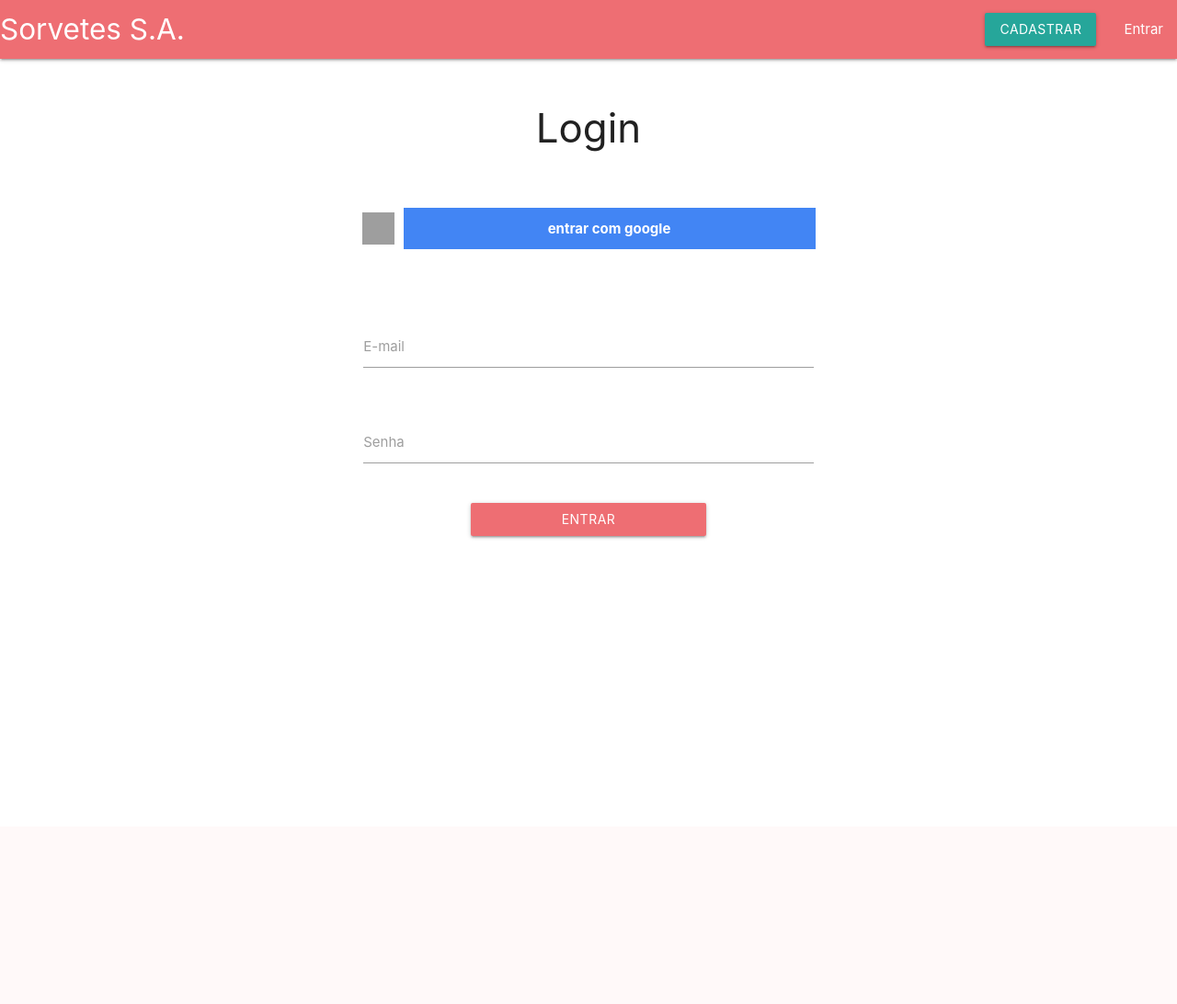
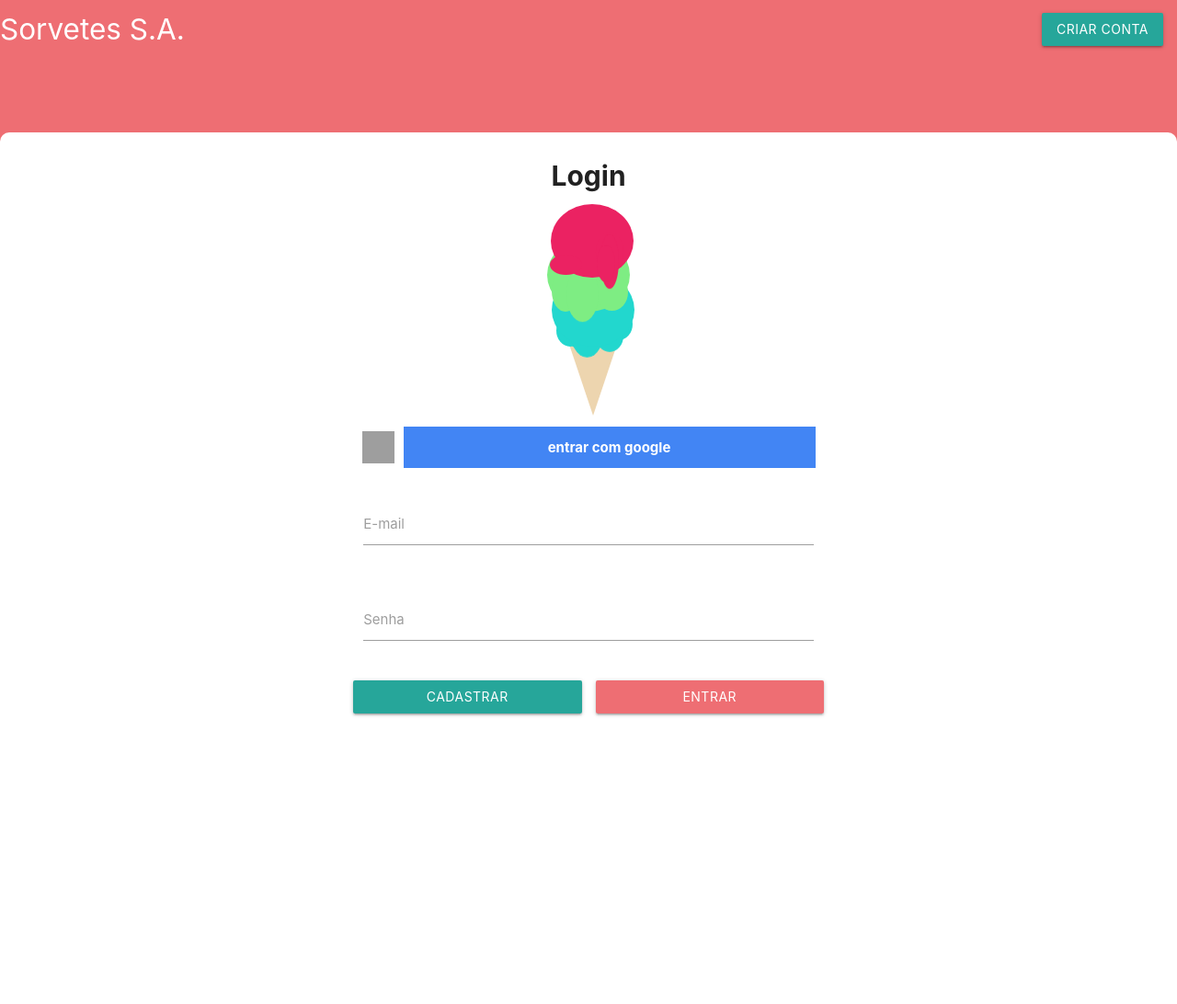
Before and after one commit to ClaudioToledoGHT/DSI, a Flask app: page / in a window 1280 px wide. Shown: the whole page at 92% size. Before the commit the page ends 586 px from the top, so only its background shows below. Run offline with Flask 2, Linux system fonts and the light colour scheme; parts of the project's set-up code (start-up, migrations or seed data) failed here and were passed over; grey boxes are pictures that could not be loaded.

Commit message:
ajustes cadastro google

```diff
--- /dev/null
+++ b/app/auth/static/style.css
@@ -0,0 +1,8 @@
+.login-background {
+  height: calc(100vh - 63px);
+  margin: 0;
+  min-width: 100vw;
+  width: 100vw;
+  background: rgb(38,166,154);
+  background: linear-gradient(0deg, rgba(38,166,154,1) 0%, rgba(238,110,115,1) 81%);
+}
--- a/app/auth/templates/login.html
+++ b/app/auth/templates/login.html
@@ -1,17 +1,51 @@
 {% extends "base.html" %}
+<link rel="stylesheet" href="{{ url_for('static', filename = 'base.css') }}"/>
+<link rel="stylesheet" href="{{ url_for('static', filename = 'style.css') }}"/>
 
 {% block titulo %}Cadastrar ?{% endblock %}
-{% block js %}
+{% block styles %}
+.container {
+    height: calc(100vh - 64px);
+    margin: 0;
+    min-width: 100vw;
+    width: 100vw;
+    background: rgb(38,166,154);
+    background: linear-gradient(0deg, rgba(38,166,154,1) 0%, rgba(238,110,115,1) 81%);
+}
 
+.login-background {
+    padding-top: 10vh;
+    width: fit-content;
+    margin: 0 auto;
+}
+
+.login-card {
+    background: white;
+    padding: 0 30px;
+    border-radius: 10px;
+}
+
+.entrar-p {
+    font-size: 2em;
+    text-align: center;
+    padding-top: 25px;
+}
+
+.buttons-container {
+    display: grid;
+    grid-template-columns: 1fr 1fr;
+    gap: 1em;
+    padding-bottom: 35px;
+}
 {% endblock %}
 
 {% block entrarsair %}
-<li><a href="/cadastro" class="waves-effect waves-light btn">cadastrar</a></li>
-<li><a href="/login">Entrar</a></li>
+<li><a href="/cadastro" class="waves-effect waves-light btn">criar conta</a></li>
 {% endblock %}
 
 {% block content %}
 
+    <div class="login-background">
         {% if erro or mensagem %}
             <br/>
             <br/>
@@ -23,12 +57,10 @@
                 </div>
             </div>
         {% endif %}
+        <div class="login-card">
 
-    <br/>
-    <h3 style="text-align: center;">Login</h3>
-    <br/>
-    <br/>
-
+            <b><p class="entrar-p">Login</p></b>
+            {% include 'sorvete.html' %}
 
             <form action="./google/login" method="POST" class="">
                 <button type="submit" class="google-btn" style="background-color: #4285f4;color: white;display: flex;border: none;margin: 0 auto;padding: 0;height: 45px;align-items: center;">
@@ -40,11 +72,7 @@
                     </div>
                 </button>
             </form>
-
             <br/>
-    <br/>
-    <br/>
-
             <form action="./login" method="POST" class="login-container" style="width: 40vw;text-align: -webkit-center;margin: 0 auto;">
 
                 <div class="row">
@@ -61,6 +89,11 @@
                     </div>
                 </div>
 
-        <button type="submit" class="waves-effect waves-light btn" style="width: 20vw; background-color: #ee6e73;">entrar</button>
+                <div class="buttons-container">
+                    <a href="/cadastro" class="waves-effect waves-light btn">cadastrar</a>
+                    <button type="submit" class="waves-effect waves-light btn" style="background-color: #ee6e73;">entrar</button>
+                </div>
             </form>
+        </div>
+    </div>
 {% endblock %}
--- a/app/auth/views.py
+++ b/app/auth/views.py
@@ -11,10 +11,9 @@
 import os
 import requests
 import pathlib
-import time
+from app.helper.location import geolocation
 
 os.environ["OAUTHLIB_INSECURE_TRANSPORT"] = "1"
-GOOGLE_CLIENT_ID = "933766707378-urgg0ad2k7s0e6p0s0kji327j8vae7sn.apps.googleusercontent.com"
 client_secrets_file = os.path.join(pathlib.Path(__file__).parent, "client_secret.json")
 flow = Flow.from_client_secrets_file(
     client_secrets_file=client_secrets_file,
@@ -36,81 +35,98 @@
 
 @auth.route('/cadastro', methods=["GET", "POST"])
 def cadastrar():
-    if request.method == 'GET':
-        usuario_obj = {}
-        nome = request.cookies.get("nome", "")
-        email = request.cookies.get("email", "")
-        provedor_id = request.cookies.get("provedor_id", "")
-        provedor = request.cookies.get("provedor", "")
 
-        if not nome and not email and session:
-            if 'email' in session:
-                email = session["email"]
-            if 'nome' in session:
-                nome = session["nome"]
-            if 'provedor' in session:
-                provedor = session["provedor"]
-            if 'provedor_id' in session:
-                provedor_id = session["provedor_id"]
-            usuario_obj['senha'] = ''
+    try:
+        if request.method == 'GET':
+            usuario_obj = {}
+            nome = request.args.get('nome')
+            email = request.args.get('email')
+            provedor_id = request.args.get('provedor_id')
+            provedor = request.args.get('provedor')
 
-        usuario_obj['email'] = email
-        usuario_obj['nome'] = nome
-        usuario_obj['provedor_id'] = provedor_id
-        usuario_obj['provedor'] = provedor
-        usuario_obj['cadastro'] = True
+            if not nome and not email and session:
+                if 'email' in session:
+                    email = session["email"]
+                if 'nome' in session:
+                    nome = session["nome"]
+                if 'provedor' in session:
+                    provedor = session["provedor"]
+                if 'provedor_id' in session:
+                    provedor_id = session["provedor_id"]
+                usuario_obj['senha'] = ''
 
-        return render_template('form_cadastro.html', usuario=usuario_obj)
+            usuario_obj['email'] = email
+            usuario_obj['nome'] = nome
+            usuario_obj['provedor_id'] = provedor_id
+            usuario_obj['provedor'] = provedor
+            usuario_obj['cadastro'] = True
 
-    if request.method == 'POST':
-        provedor = request.form['provedor']
-        provedor_id = request.form['provedor_id']
-        senha = None
+            return render_template('form_cadastro.html', usuario=usuario_obj)
 
-        if provedor == '':
-            provedor = None
+        if request.method == 'POST':
+            print('POST')
+            provedor = request.form['provedor']
+            provedor_id = request.form['provedor_id']
+            senha = None
 
-        if provedor_id == '':
-            provedor_id = None
-        else:
-            senha = generate_password_hash(request.form['senha'])
 
-        usuario = Usuario()
-        usuario.nome = request.form['nome']
-        usuario.email = request.form['email']
-        usuario.provedor = provedor
-        usuario.provedor_id = provedor_id
-        usuario.senha = senha
-        usuario.tipoUsuario = request.form['tipoUsuario']
 
-        endereco = Endereco()
-        endereco.logradouro = request.form['logradouro']
-        endereco.cidade = request.form['cidade']
-        endereco.cep = request.form['cep']
-        endereco.uf = request.form['uf']
-        endereco.bairro = request.form['bairro']
-        endereco.numero = request.form['numero']
-        endereco.complemento = request.form['complemento']
-        endereco.pontoDeReferencia = request.form['pontoDeReferencia']
-        geolocator = Nominatim(user_agent="DSI_GHT_2021")
-        location = geolocator.geocode(endereco.logradouro + ", " + endereco.numero + ", " + endereco.cidade + " - " + endereco.bairro)
+            if provedor == '':
+                provedor = None
 
-        latitude = 0
-        longitude = 0
-        if location:
-            latitude = location.latitude
-            longitude = location.latitude
+            if provedor_id == '':
+                provedor_id = None
+            else:
+                senha = generate_password_hash(request.form['senha'])
 
-        endereco.longitude = longitude
-        endereco.latitude = latitude
-        usuario.endereco = endereco
+            usuario = Usuario()
+            usuario.nome = request.form['nome']
+            usuario.email = request.form['email']
+            usuario.provedor = provedor
+            usuario.provedor_id = provedor_id
+            usuario.senha = senha
+            usuario.tipoUsuario = request.form['tipoUsuario']
 
-        usuario_dao.register(usuario)
+            endereco = Endereco()
+            endereco.logradouro = request.form['logradouro']
+            endereco.cidade = request.form['cidade']
+            endereco.cep = request.form['cep']
+            endereco.uf = request.form['uf']
+            endereco.bairro = request.form['bairro']
+            endereco.numero = request.form['numero']
+            endereco.complemento = request.form['complemento']
+            endereco.pontoDeReferencia = request.form['pontoDeReferencia']
+
+            # geolocator = Nominatim(user_agent="DSI_GHT_2021")
+            # location = geolocator.geocode(endereco.logradouro + ", " + endereco.numero + ", " + endereco.cidade + " - " + endereco.bairro)
+            # latitude = 0
+            # longitude = 0
+            # if location:
+            #     latitude = location.latitude
+            #     longitude = location.latitude
+            # endereco.longitude = longitude
+            # endereco.latitude = latitude
+
+            coordenadas = geolocation.getCoordenadasPorCep(endereco.cep)
+
+            if coordenadas and coordenadas["latitude"]:
+                endereco.latitude = coordenadas["latitude"]
+                endereco.longitude = coordenadas["longitude"]
+            else:
+                endereco.latitude = 0
+                endereco.longitude = 0
+            usuario.endereco = endereco
+
+            usuario_dao.register(usuario)
+            return redirect("/login")
+    except Exception as e:
+        print(e)
         return redirect("/login")
 
 @auth.route("/")
 @auth.route('/login', methods=["GET", "POST"])
 def autenticar():
+        print('login')
         if request.method == 'POST':
             email = request.form['email']
             senha = request.form['senha']
@@ -178,6 +194,7 @@
 @auth.route("/callback")
 def google_auth_callback():
     try:
+        GOOGLE_CLIENT_ID = os.environ['GOOGLE_CLIENT_ID']
         flow.fetch_token(authorization_response=request.url)
 
         if not session["state"] == request.args["state"]:
@@ -202,7 +219,7 @@
         usuario = validar_autenticacao(email, '', GOOGLE_PROVIDER)
 
         if not usuario:
-            resposta = redirect('/cadastro')
+            resposta = redirect('/cadastro?email='+email +'&nome='+nome+'&provedor_id='+id_info.get("sub")+"&provedor="+GOOGLE_PROVIDER)
             resposta.set_cookie("nome", nome, samesite = "Strict")
             resposta.set_cookie("email", email, samesite = "Strict")
 
@@ -250,10 +267,7 @@
     if not usuario:
         return False
 
-    if tipo_de_autenticacao == GOOGLE_PROVIDER:
-        print('auth google')
-        # if usuario.provedor_id != senha:
-        #     return False
-    elif not check_password_hash(usuario.senha, senha):
-        return False
+    if not tipo_de_autenticacao == GOOGLE_PROVIDER:
+        if not check_password_hash(usuario.senha, senha):
+            return False
     return usuario
--- a/app/models.py
+++ b/app/models.py
@@ -15,7 +15,7 @@
     provedor = db.Column(db.String(10))
     email = db.Column(db.String(50))
     senha = db.Column(db.String(255))
-    telefone = db.Column(db.String(20))
+    telefone = db.Column(db.String(15))
     tipoUsuario = db.Column(db.Integer)
     forma_entrega = db.Column(db.String(30))
     # uselist = false representa relação one-to-one
--- a/app/static/base.css
+++ b/app/static/base.css
@@ -26,6 +26,15 @@
     min-height: 70vh;
     text-align: -webkit-center;
     margin-top: 20vh;
+}
+
+.login-background {
+  height: calc(100vh - 63px);
+  margin: 0;
+  min-width: 100vw;
+  width: 100vw;
+  background: rgb(38,166,154);
+  background: linear-gradient(0deg, rgba(38,166,154,1) 0%, rgba(238,110,115,1) 81%);
 }
 
 .button-center {
--- a/app/templates/base.html
+++ b/app/templates/base.html
@@ -12,10 +12,15 @@
   <script src="https://cdnjs.cloudflare.com/ajax/libs/materialize/1.0.0/js/materialize.min.js"></script>
   <link href="https://fonts.googleapis.com/icon?family=Material+Icons" rel="stylesheet">
   <link rel="stylesheet" href="{{ url_for('static', filename = 'base.css') }}"/>
+  <link rel="stylesheet" href="{{ url_for('static', filename = 'style.css') }}"/>
   <script>
-    // {% block js %}{% endblock %}
+    {% block js %}{% endblock %}
     </script>
 
+  <style>
+    {% block styles %}
+    {% endblock %}
+  </style>
 </head>
 
 <body>
```
Also changed, not shown: app/auth/templates/form_cadastro.html (+9 -18 lines), app/helper/location.py (+22 -1 lines). Lines whose indentation alone changed are shown as unchanged.
